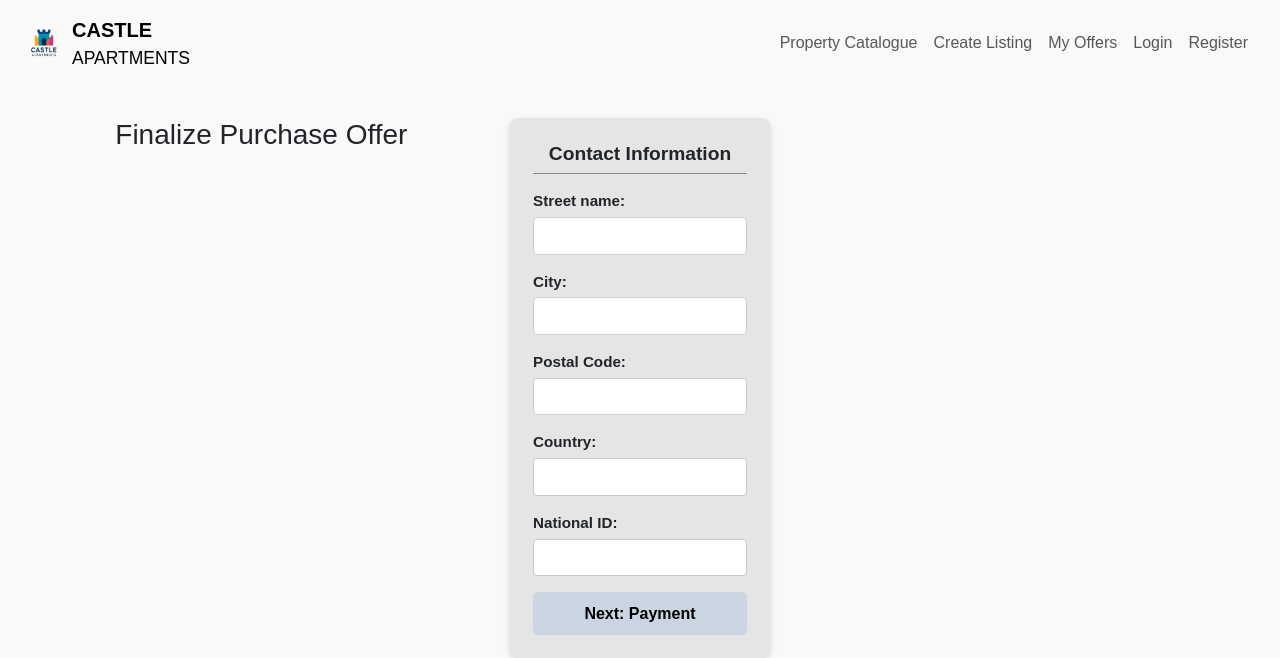
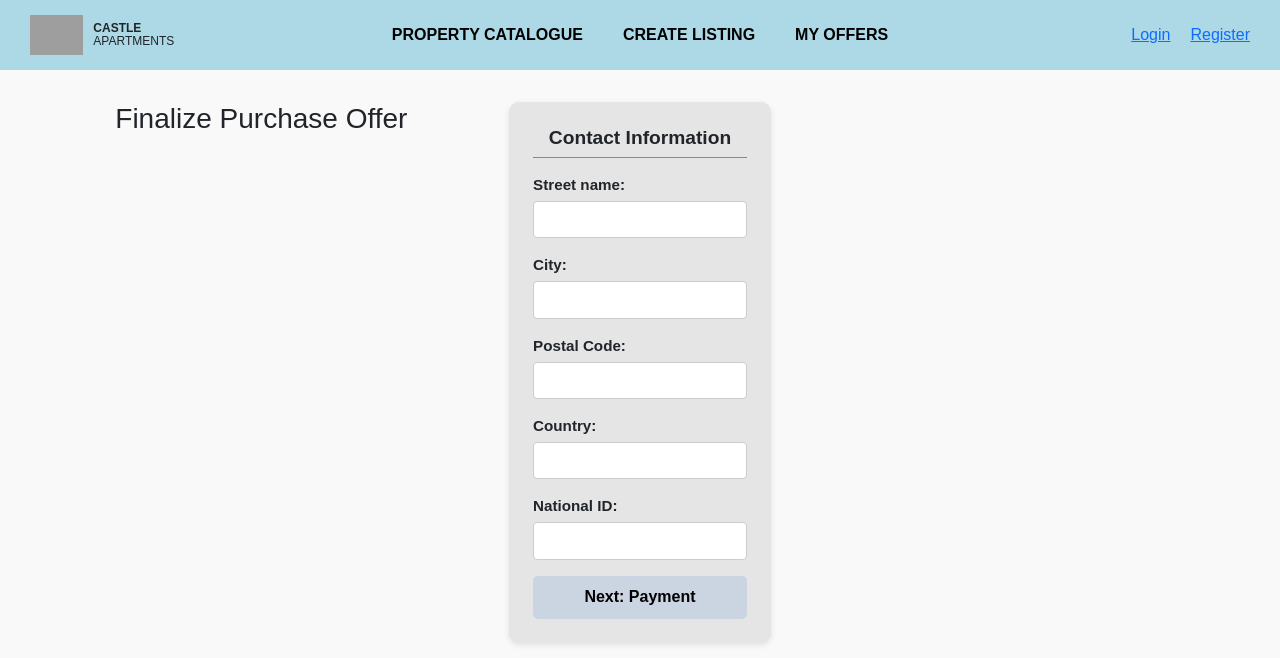
Before and after one commit to clausen2502/Verklegt2, a Django app: page /finalize/1/ in a window 1280 px wide. Shown: the top 658 px of the page. Run offline with Django 5.2, Linux system fonts and the light colour scheme; grey boxes are pictures that could not be loaded.

Commit message:
need to fix logo

```diff
--- a/offer/urls.py
+++ b/offer/urls.py
@@ -2,5 +2,5 @@
 from . import views
 
 urlpatterns = [
-    path('my-offers/', views.my_offers_view, name='my_offers'),
+    path('my-offers/', views.my_offers_view, name='my-offers'),
 ]
--- a/static/css/main.css
+++ b/static/css/main.css
@@ -189,3 +189,43 @@
     cursor: pointer;
     margin-top: 1rem;
 }
+
+.navbar {
+    display: grid;
+    grid-template-columns: 1fr auto 1fr;
+    align-items: center;
+    background-color: #add8e6;
+    padding: 15px 30px;
+}
+
+.nav-links {
+    justify-self: center;
+    display: flex;
+    gap: 40px;
+    align-items: center;
+}
+
+.icons {
+    justify-self: end;
+    display: flex;
+    gap: 20px;
+}
+
+.logo-link {
+    text-decoration: none;
+    color: inherit;
+}
+
+.logo-link:hover {
+    text-decoration: none;
+}
+
+.logo-container img {
+    height: 40px;
+}
+
+.logo-container {
+    display: flex;
+    align-items: center;
+    gap: 10px;
+}
--- a/templates/navigation.html
+++ b/templates/navigation.html
@@ -1,45 +1,29 @@
 {% load static %}
 
-<nav class="navbar navbar-expand-lg navbar-light bg-light px-4">
-    <a class="navbar-brand d-flex align-items-center" href="{% url 'user-homepage' %}">
-        <img src="{% static 'images/castle.png' %}" alt="Castle Logo" width="40" class="me-2">
-        <div class="d-flex flex-column">
-            <strong>CASTLE</strong>
-            <small>APARTMENTS</small>
+<header class="navbar">
+    <!-- Logo -->
+    <a href="{% url 'user-homepage' %}" class="logo-link">
+        <div class="logo-container">
+            <img src="{% static 'images/logo.png' %}" alt="Castle Logo" />
+            <div class="brand">
+                <strong>CASTLE</strong><br />
+                <span>APARTMENTS</span>
+            </div>
         </div>
     </a>
 
-    <button class="navbar-toggler" type="button" data-bs-toggle="collapse" data-bs-target="#navbarNav"
-        aria-controls="navbarNav" aria-expanded="false" aria-label="Toggle navigation">
-        <span class="navbar-toggler-icon"></span>
-    </button>
 
-    <div class="collapse navbar-collapse justify-content-end" id="navbarNav">
-        <ul class="navbar-nav">
-            <li class="nav-item">
-                <a class="nav-link" href="{% url 'property-index' %}">Property Catalogue</a>
-            </li>
-            <li class="nav-item">
-                <a class="nav-link" href="{% url 'create-property' %}">Create Listing</a>
-            </li>
-            <li class="nav-item">
-                <a class="nav-link" href="{% url 'my_offers' %}">My Offers</a>
-            </li>
-            {% if user.is_authenticated %}
-            <li class="nav-item">
-                <form method="post" action="{% url 'logout' %}" style="display: inline;">
-                    {% csrf_token %}
-                    <button type="submit" class="nav-link btn btn-link" style="padding: 0; border: none;">Logout</button>
-                </form>
-            </li>
-            {% else %}
-            <li class="nav-item">
-                <a class="nav-link" href="{% url 'login' %}">Login</a>
-            </li>
-            <li class="nav-item">
-                <a class="nav-link" href="{% url 'register' %}">Register</a>
-            </li>
-            {% endif %}
-        </ul>
+
+    <!-- Center: Navigation Links -->
+    <nav class="nav-links">
+        <a href="{% url 'property-index' %}">Property Catalogue</a>
+        <a href="{% url 'create-property' %}">Create Listing</a>
+        <a href="{% url 'my-offers' %}">My Offers</a>
+    </nav>
+
+    <!-- Right: Login/Register -->
+    <div class="icons">
+        <a href="{% url 'login' %}" class="icon">Login</a>
+        <a href="{% url 'register' %}" class="icon">Register</a>
     </div>
-</nav>
+</header>
```
